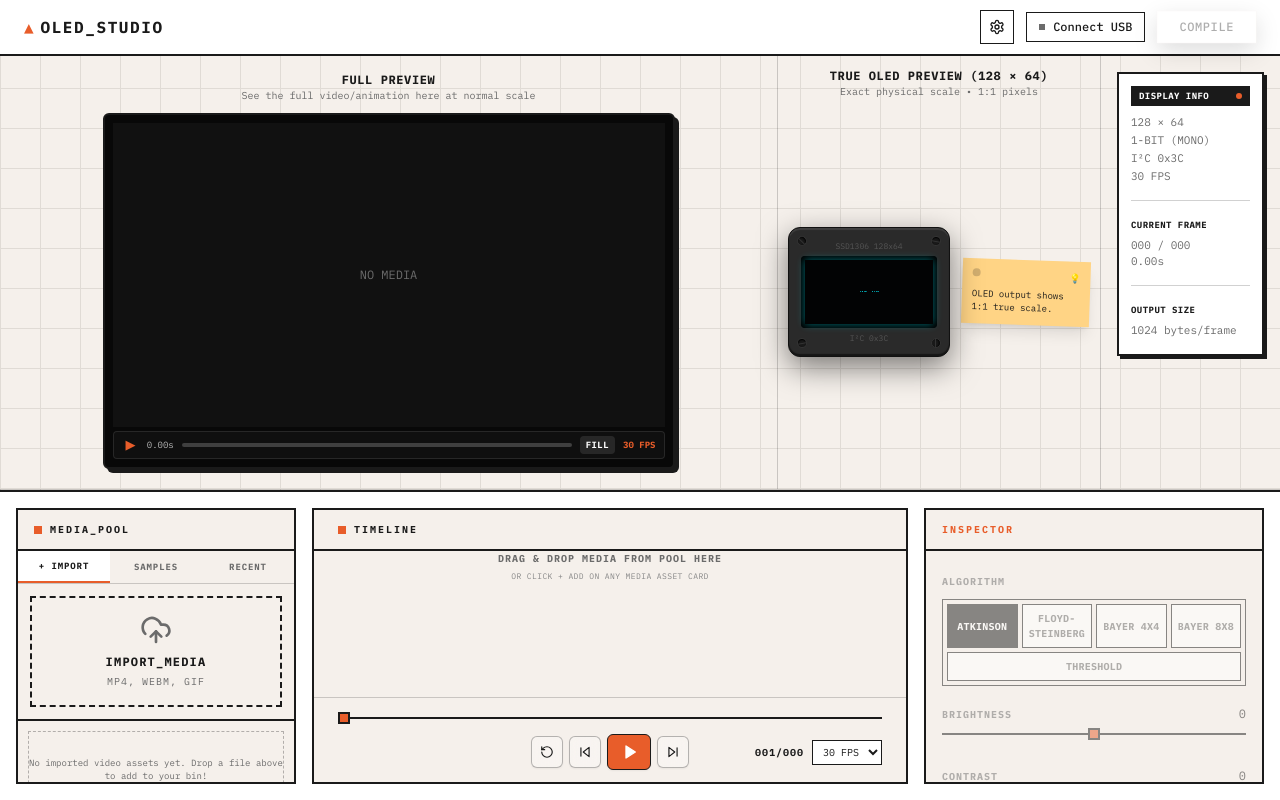
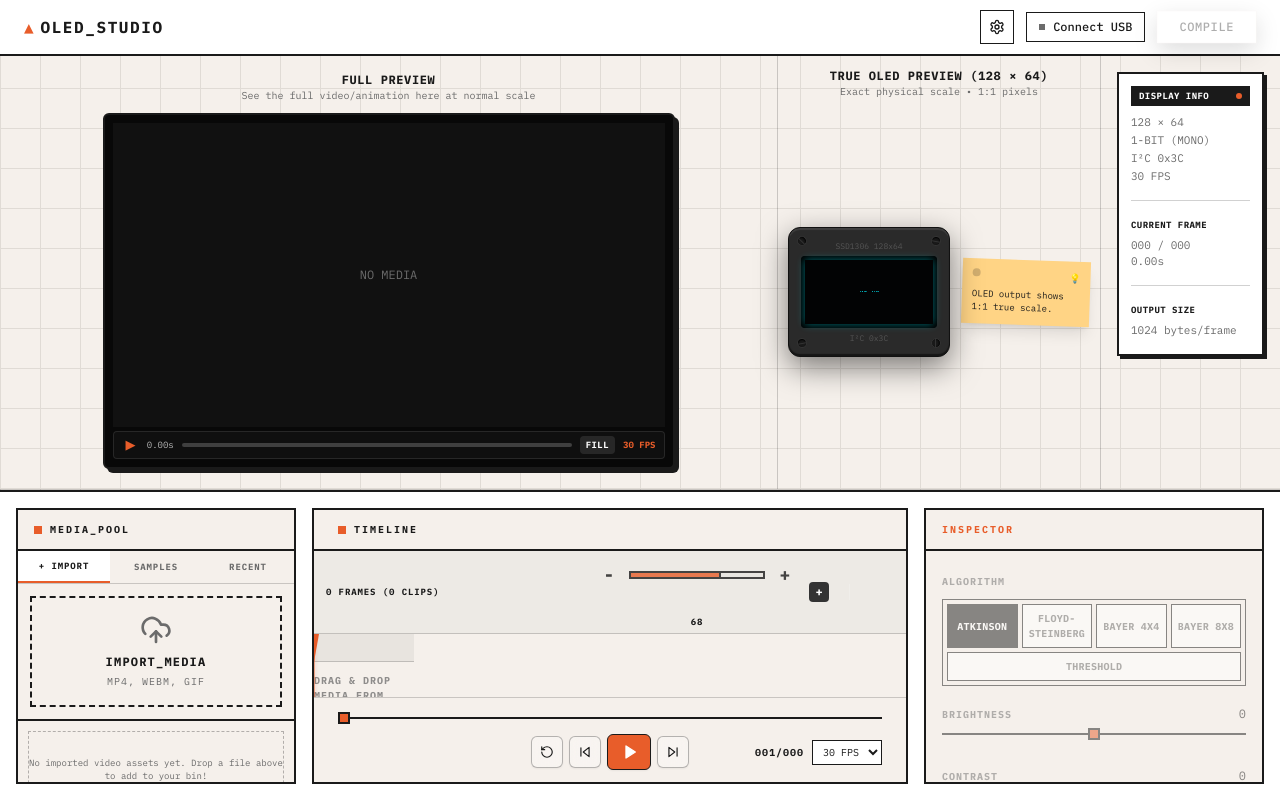
Before and after one commit to tezz-e/OLEDify, a React (Vite) app in the folder web/: page / in a window 1280 px wide. Built offline with nearby package versions, Linux system fonts and the light colour scheme.

Commit message:
fix: Enable drag and drop for initial clip on empty timeline and isolate marquee box selection from document text

```diff
--- a/web/src/components/TimelineTrack.tsx
+++ b/web/src/components/TimelineTrack.tsx
@@ -64,6 +64,9 @@ export const TimelineTrack: React.FC<TimelineTrackProps> = ({
     }
     if (e.button !== 0) return; // Left-click only for marquee box
 
+    e.preventDefault();
+    document.body.style.userSelect = 'none';
+
     const rect = scrollRef.current?.getBoundingClientRect();
     if (!rect) return;
 
@@ -100,6 +103,8 @@ export const TimelineTrack: React.FC<TimelineTrackProps> = ({
 
     const onUp = () => {
       setMarqueeBox(null);
+      document.body.style.userSelect = '';
+      window.getSelection()?.removeAllRanges();
       window.removeEventListener('mousemove', onMove);
       window.removeEventListener('mouseup', onUp);
     };
@@ -285,44 +290,8 @@ export const TimelineTrack: React.FC<TimelineTrackProps> = ({
 
   const zoomPct = Math.round(zoomLevel * 100);
 
-  if (clips.length === 0) {
-    return (
-      <div
-        onDragOver={(e) => {
-          e.preventDefault();
-          e.dataTransfer.dropEffect = 'copy';
-          setIsDropTargetOver(true);
-        }}
-        onDragLeave={() => setIsDropTargetOver(false)}
-        onDrop={(e) => {
-          e.preventDefault();
-          setIsDropTargetOver(false);
-          const data = e.dataTransfer.getData('application/x-oled-asset') || e.dataTransfer.getData('text/plain');
-          if (data && onAssetDrop) {
-            try {
-              const parsed = JSON.parse(data);
-              if (parsed && parsed.assetId) onAssetDrop(parsed.assetId);
-            } catch {
-              onAssetDrop(data);
-            }
-          }
-        }}
-        className={`flex-1 flex flex-col items-center justify-center bg-[#F5F0EB] transition-colors ${
-          isDropTargetOver ? 'bg-[#E85D2A]/10 border-2 border-dashed border-[#E85D2A]' : ''
-        }`}
-      >
-        <span className="text-[10px] font-mono uppercase tracking-widest text-[#6B6B6B] font-bold mb-1">
-          {isDropTargetOver ? '+ DROP ASSET TO START TIMELINE' : 'DRAG & DROP MEDIA FROM POOL HERE'}
-        </span>
-        <span className="text-[8px] font-mono text-[#888] uppercase tracking-wider">
-          or click + ADD on any media asset card
-        </span>
-      </div>
-    );
-  }
-
   return (
-    <div className="flex-1 flex flex-col min-h-0 overflow-hidden bg-[#F5F0EB] relative">
+    <div className="flex-1 flex flex-col min-h-0 overflow-hidden bg-[#F5F0EB] relative select-none">
 
       {/* Header bar */}
       <div className="px-3 py-1 border-b border-[#1A1A1A]/20 flex items-center justify-between shrink-0 bg-[#EDEAE5] gap-4">
@@ -448,6 +417,17 @@ export const TimelineTrack: React.FC<TimelineTrackProps> = ({
           </div>
 
           {/* CLIP TRACK */}
+          {clips.length === 0 && (
+            <div className="absolute inset-x-0 top-10 bottom-0 flex flex-col items-center justify-center pointer-events-none z-10 opacity-75">
+              <span className="text-[10px] font-mono uppercase tracking-widest text-[#6B6B6B] font-bold mb-1">
+                {isDropTargetOver ? '+ DROP ASSET TO START TIMELINE' : 'DRAG & DROP MEDIA FROM POOL HERE'}
+              </span>
+              <span className="text-[8px] font-mono text-[#888] uppercase tracking-wider">
+                or click + ADD on any sample or imported card
+              </span>
+            </div>
+          )}
+
           <div
             className="absolute left-0"
             style={{ top: RULER_H + 4, height: CLIP_HEIGHT }}
```
